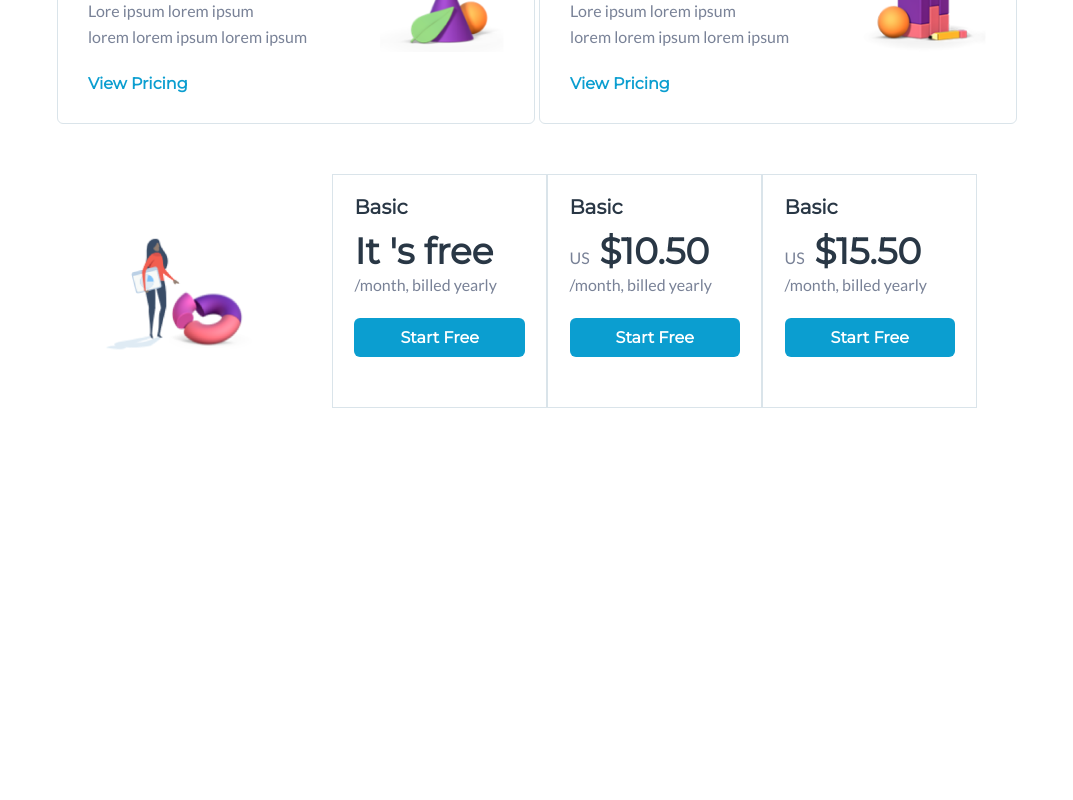
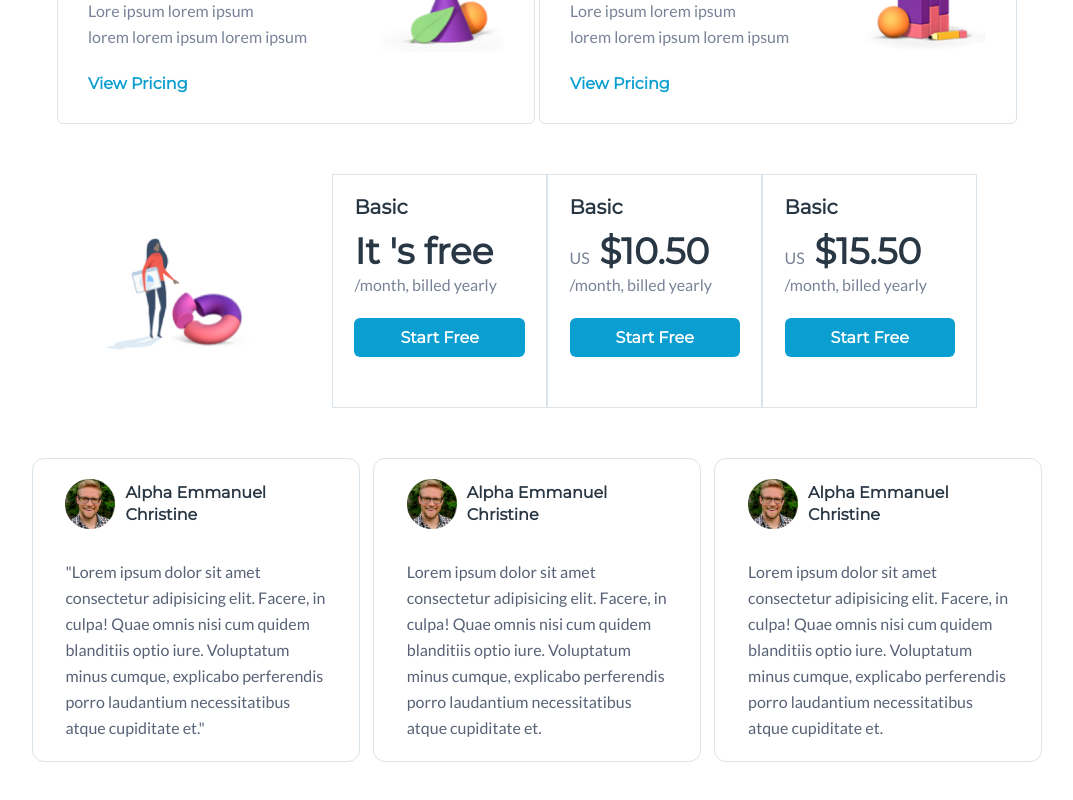
Before and after one commit to ealpha072/next_js_app, a Next.js app: page /routes/pricing in a window 1280 px wide. Shown: the part 929-1729 px from the top of the page, without its empty margins (103-1176 px from the left). Before the commit the page ends 1387 px from the top, so only its background shows below. Built offline with nearby package versions, Linux system fonts and the light colour scheme.

Commit message:
Restimonials section

```diff
--- a/src/pages/routes/pricing.module.css
+++ b/src/pages/routes/pricing.module.css
@@ -241,6 +241,50 @@
     margin: auto;
 }
 
+.testimonialsCont{
+    margin-bottom: var(--marginTop);
+}
+
+.testimonials{
+    width: 80%;
+    margin: auto;
+    display: flex;
+}
+
+.testimonials > div {
+    width: 32%;
+    margin: auto;
+    border: 1px solid #dae4ea;
+    border-radius: 12px;
+}
+
+.innerChild{
+    width: 80%;
+    margin: 20px auto;
+}
+
+.innerChild div{
+    display: flex;
+    align-items: center;
+    margin-bottom: 30px;
+}
+
+.innerChild h1{
+    font-size: 16px;
+    font-weight: 700;
+    line-height: 22px;
+    color: var(--headingColor);
+    padding-left: 10px;
+}
+
+.innerChild p{
+    font-size: 16px;
+    font-weight: 500px;
+    line-height: 26px;
+    font-family: lato, sans-serif;
+    color: var(--paragColor);
+}
+
 @media screen and (max-width:750px){
     .pricingContainer h1{
         font-size: 30px;
--- a/src/pages/routes/pricing.tsx
+++ b/src/pages/routes/pricing.tsx
@@ -8,6 +8,7 @@ import styles from './pricing.module.css'
 import img_1 from "../../assets/im1.png"
 import img_2 from "../../assets/img2.png"
 import img_3 from "../../assets/woman_chart.png"
+import img_4 from "../../assets/person.png"
 
 export default function Pricing(){
     return(
@@ -150,6 +151,61 @@ export default function Pricing(){
 
                 </div>
             </div>
+
+            <div className={styles.testimonialsCont}>
+                <div className={styles.testimonials}>
+                    <div>
+                        <div className={styles.innerChild}>
+                            <div>
+                                <Image src={img_4} alt="" width={50} height={50} />
+                                <h1>Alpha Emmanuel Christine</h1>
+                            </div>
+                            <p>
+                                &quot;Lorem ipsum dolor sit amet consectetur
+                                adipisicing elit. Facere, in culpa! Quae
+                                omnis nisi cum quidem blanditiis optio iure.
+                                Voluptatum minus cumque, explicabo perferendis
+                                porro laudantium necessitatibus atque cupiditate
+                                et.&quot;
+                            </p>
+                        </div>
+                    </div>
+
+                    <div>
+                        <div className={styles.innerChild}>
+                            <div>
+                                <Image src={img_4} alt="" width={50} height={50} />
+                                <h1>Alpha Emmanuel Christine</h1>
+                            </div>
+                            <p>
+                                Lorem ipsum dolor sit amet consectetur
+                                adipisicing elit. Facere, in culpa! Quae
+                                omnis nisi cum quidem blanditiis optio iure.
+                                Voluptatum minus cumque, explicabo perferendis
+                                porro laudantium necessitatibus atque cupiditate
+                                et.
+                            </p>
+                        </div>
+                    </div>
+
+                    <div>
+                        <div className={styles.innerChild}>
+                            <div>
+                                <Image src={img_4} alt="" width={50} height={50} />
+                                <h1>Alpha Emmanuel Christine</h1>
+                            </div>
+                            <p>
+                                Lorem ipsum dolor sit amet consectetur
+                                adipisicing elit. Facere, in culpa! Quae
+                                omnis nisi cum quidem blanditiis optio iure.
+                                Voluptatum minus cumque, explicabo perferendis
+                                porro laudantium necessitatibus atque cupiditate
+                                et.
+                            </p>
+                        </div>
+                    </div>
+                </div>
+            </div>
         </>
     )
 }
```
Also changed, not shown: src/assets/person.png (added).
